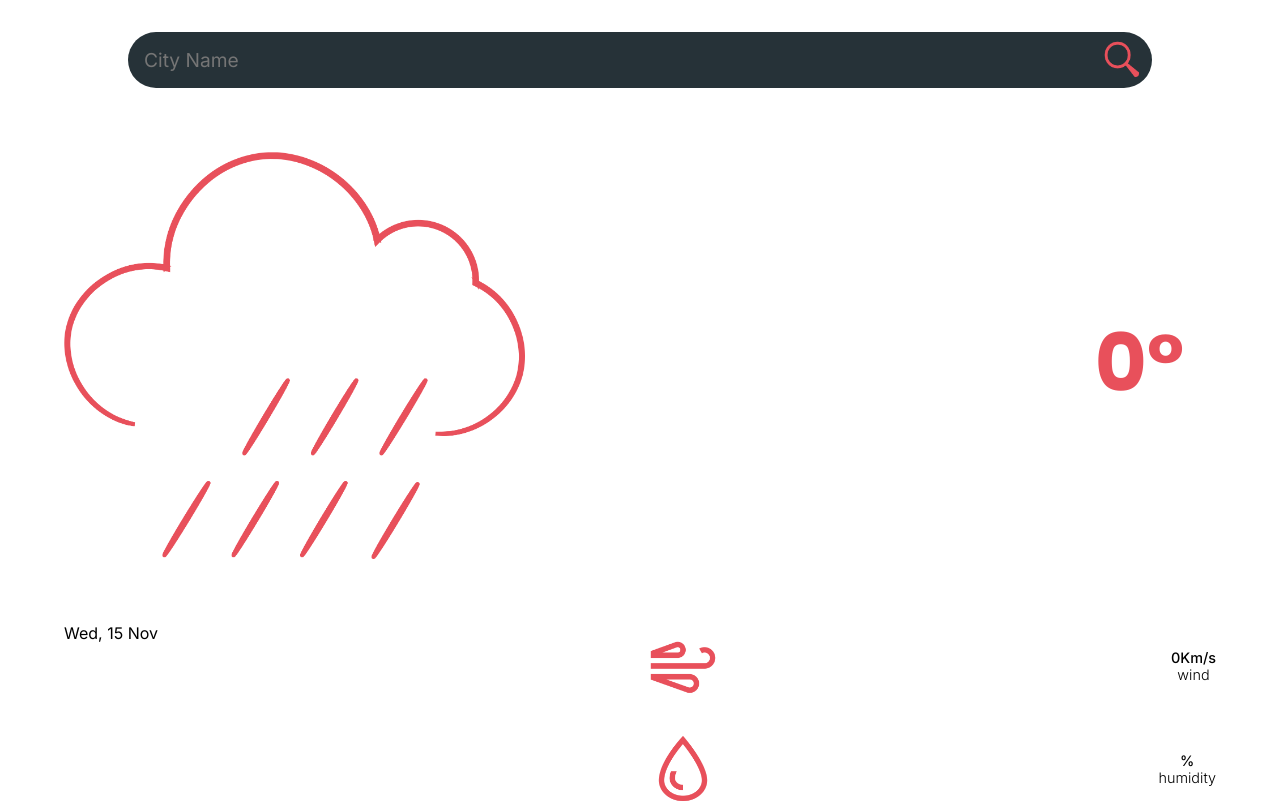
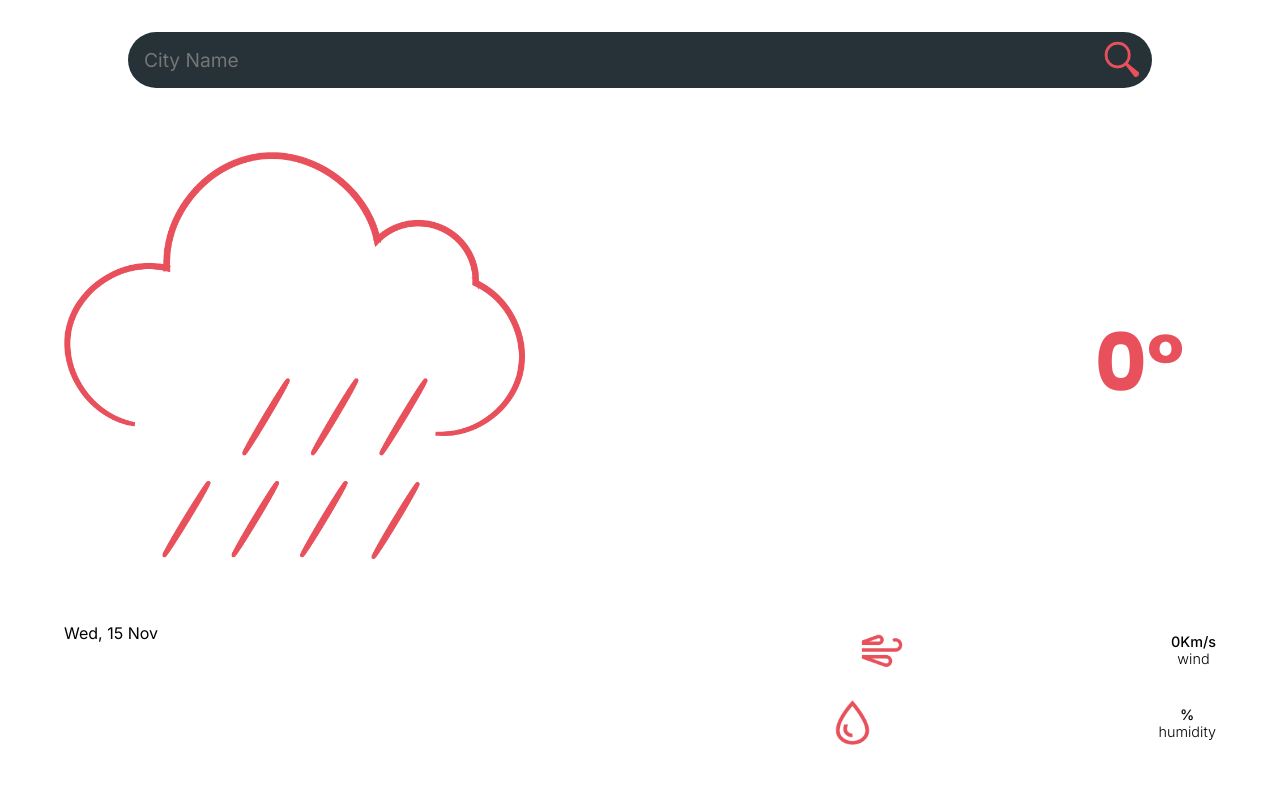
Before and after one commit to MohammadSoleimanikia/weather-app, a React (Create React App) app: page / in a window 1280 px wide. Built offline with nearby package versions, Linux system fonts and the light colour scheme; no server answers.

Commit message:
fix layout

```diff
--- a/src/App.css
+++ b/src/App.css
@@ -94,7 +94,7 @@ background-color: #263238;
   margin-top: 4rem;
   width: 100%;
   display: flex;
-  justify-content: spa;
+  justify-content: space-between;
   align-items: flex-start;
 }
 
@@ -130,8 +130,9 @@ width: 15%;
 }
 .details
 {
-  width: 50%;
+  width: 40%;
   display: flex;
   flex-direction: column;
+  align-items: flex-end;
   gap:1rem
 }
```
